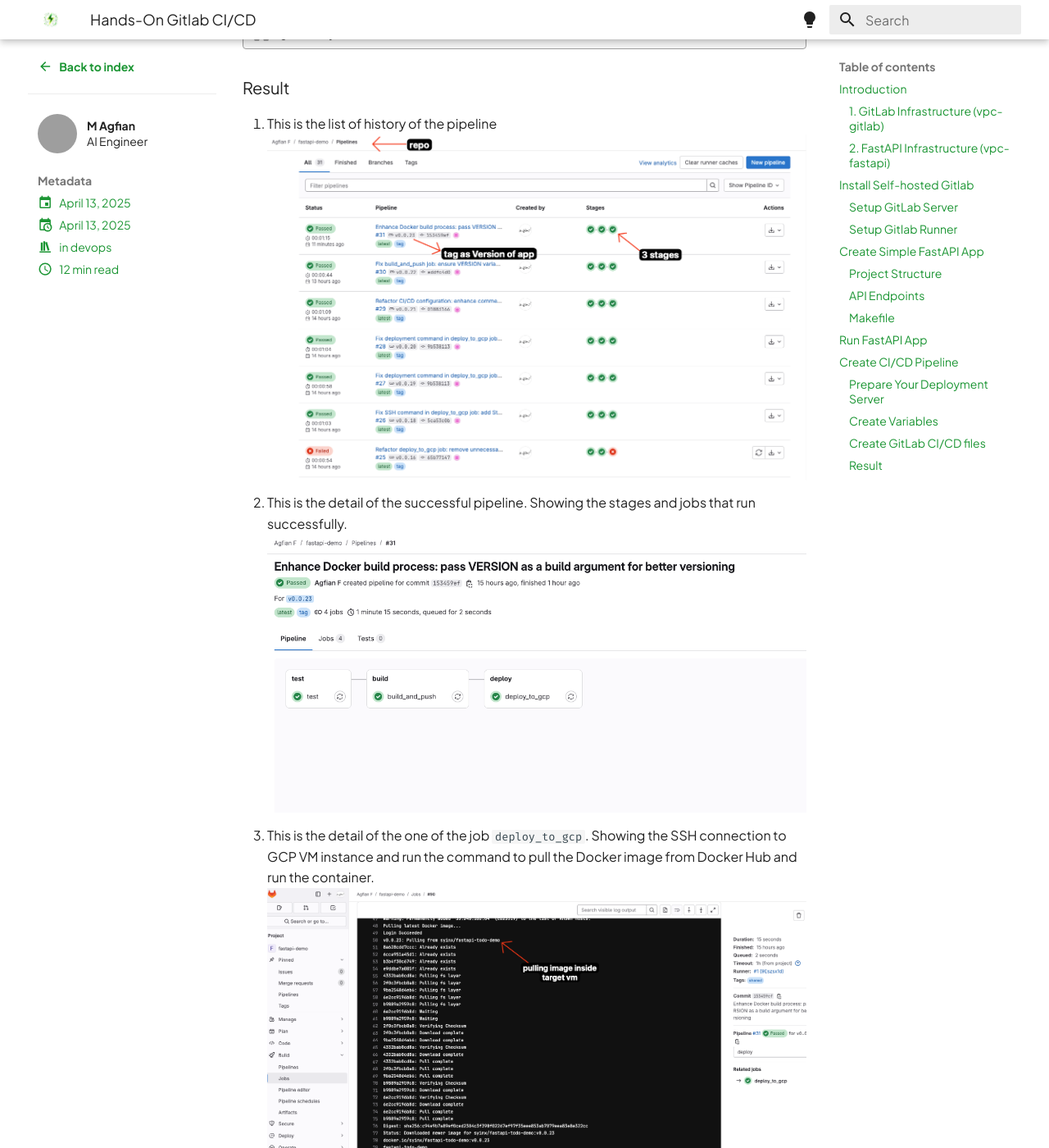
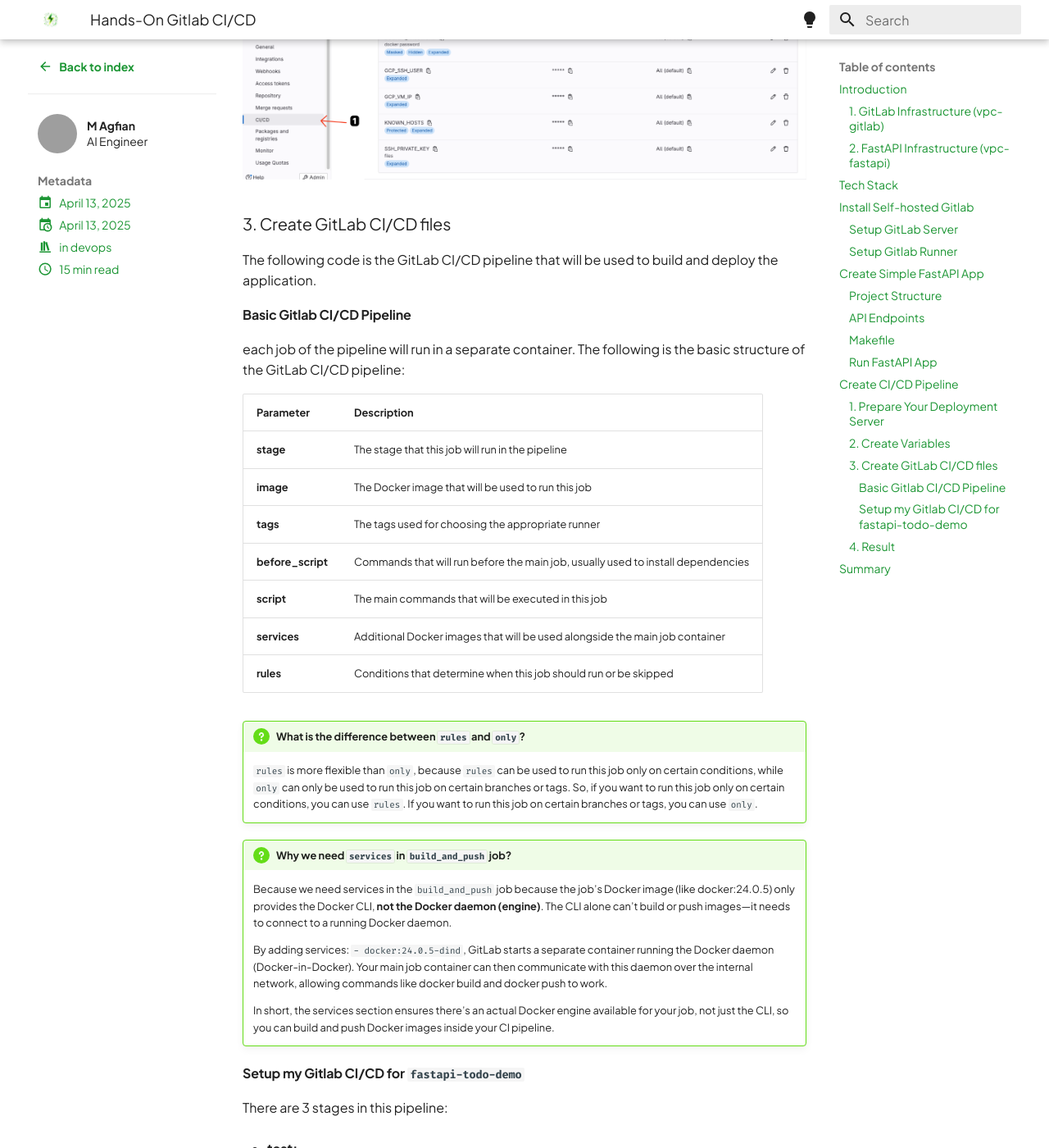
Before and after one commit to agfianf/agfianf.github.io, an MkDocs documentation site: the page built from docs/blog/posts/devops-learning/018-gitlab-cicd.md, in a window 1280 px wide and 1400 px high, scrolled down 11102 px. Shown: the whole window at 82% size. Built offline with MkDocs 1.6.1 and Material for MkDocs 9.7.7, drawn with Linux system fonts in a browser that asks for light colours; comment, search, counter and statistics services are not loaded; some of the changed text lies outside the part shown; grey boxes are pictures that could not be loaded.

Commit message:
feat: add images and update documentation for GitLab CI/CD setup in project 18

````diff
--- a/docs/blog/posts/devops-learning/018-gitlab-cicd.md
+++ b/docs/blog/posts/devops-learning/018-gitlab-cicd.md
@@ -23,26 +23,30 @@
 
 # Hands-On Gitlab CI/CD
 
-Hi! Today i will hands-on for implementing gitlab CI/CD. First i will try to **install self-hosted gitlab server**. Second, i will **create simple fastapi-app** and that deployed instance here. All instances will be deployed on GCP and will be managed using Terraform. Last, i will **create CI/CD pipeline** to deploy fastapi-app to GCP using gitlab ci/cd.
+Hi there! Today, I will demonstrate a hands-on implementation of GitLab CI/CD. This might be a bit overkill as I will also install a GitLab server. First, i will to **install self-hosted gitlab server**. Second, i will **create simple fastapi-app** and that deployed instance here. All instances will be deployed on GCP and will be managed using Terraform. Last, i will **create CI/CD pipeline** to deploy fastapi-app to GCP using gitlab ci/cd.
 
 <!-- more -->
 
-## Introduction
+
+## {==Introduction==}
 ![Infrastructure Overview](../../../assets/devops/project-18/infra-architecture.png)
 The diagram illustrates two separate infrastructures: one for a GitLab server (`vpc-gitlab`) and another for a FastAPI server (`vpc-fastapi`). Both setups are hosted in virtual private clouds (VPCs) with Docker containers, firewalls, and specific port mappings for external access. Here's a breakdown of each:
 
 ### 1. **GitLab Infrastructure (`vpc-gitlab`)**
-This server is designed to host a self-managed GitLab instance, which includes a GitLab server and a GitLab Runner for CI/CD pipelines. It is set up to allow external access through specific ports.
+This server is designed to host a self-managed GitLab instance, which includes a GitLab server and a GitLab Runner for CI/CD pipelines. It is configured to allow external access through specific ports.
 
 - **Components:**
-    - **GitLab Server (`vm-gitlab-server`):**
-        - Runs a GitLab Server instance inside a Docker container (`gitlab/gitlab-ce:latest`).
-        - Runs a Gitlab Runner using systemd service and uses Docker as the executor for GitLab Runner, which handles CI/CD pipelines.
+    - **Gitlab Server (`vm-gitlab-server`):**
+        - Runs a Gitlab Server instance inside a Docker container (`gitlab/gitlab-ce:latest`).
+        - Runs a Gitlab Runner using systemd service and uses Docker as the executor for Gitlab Runner, which handles CI/CD pipelines.
         - Exposes two services:
             - **HTTP:** Port 80 internally, mapped to external port 80.
             - **SSH:**
                 - Port 22 internally, mapped to external port 22 for `ssh-git`
                 - Port 2222 for `ssh-os` so that the server can be accessed via SSH.
+        !!! question "Why use port 2222 as `ssh-os`?"
+            Port 2222 is used to **avoid conflict** with the default SSH port (22) used by the GitLab server. This allows for separate access for Git operations and server management. So, the user will be more naturally to git clone using ssh gitlab without additional port specification.
+
     - **Firewall (`gitlab-firewall`):**
         - Sits between the GitLab server and external access.
         - Filters traffic to ensure only allowed ports (80, 22, 2222) are accessible.
@@ -84,18 +88,29 @@
     - External users interact with the FastAPI application via `http://35.240.162.64:80`.
     - Admins can access the server via SSH on port 22 for maintenance.
 
+## {==Tech Stack==}
+| Technology | Purpose |
+|------------|---------|
+| **GitLab CI/CD** | For continuous integration and deployment |
+| **GCP** | Google Cloud Platform for hosting the infrastructure |
+| **Terraform** | For infrastructure as code (IaC) to provision and manage resources |
+| **Docker** | For containerization of applications |
+| **FastAPI** | For building the web application |
+| **Python** | Programming language for the FastAPI application |
+| **Makefile** | For build and test commands |
 
-## Install Self-hosted Gitlab
+
+## {==Install Self-hosted Gitlab==}
 !!! warning "Warning"
     if you directly use gitlab.com, you can skip this section.
 
-In this section, I will install self-hosted GitLab CI/CD. I will use GCP as the cloud provider and Terraform to manage the infrastructure. I will use the following resources:
+In this section, I will install self-hosted GitLab CI/CD. I will use GCP as the cloud provider and Terraform to manage the infrastructure. I used terraform to spin up:
 
 - 1x GCP VM instance `e2-standard-2` (used as GitLab server and GitLab runner)
 - 1x VPC network
 - 1x subnet
-- 1x firewall rule
-- 1x static IP address
+- 1x firewall rule (allowing port 80, 22, and 2222)
+- 1x static IP address: so i could find my gitlab server easily
 
 The code for terraform can be found [:fontawesome-brands-square-github: provisioning gitlab-server](https://github.com/agfianf/terraform-tutorial/tree/main/projects/003-self-hosted-gitlab).
 
@@ -197,18 +212,33 @@
 after installing GitLab server, and got root password:
 
 
-- create user gitlab-admin
+- **Create user gitlab-admin**
     ![GitLab Create User](../../../assets/devops/project-18/gitlab-installation-user.png)
 
-- create project fastapi-app
+- **Create project fastapi-app**
     ![GitLab Create Project](../../../assets/devops/project-18/gitlab-repostory.png)
 
 ### Setup Gitlab Runner
 
-- create GitLab runner
+- **Create GitLab runner [on Gitlab UI]**
     ![GitLab Create Runner](../../../assets/devops/project-18/gitlab-runner.png)
 
-- register GitLab runner
+- **Register GitLab runner [on FastAPI Server]**
+
+    First, we need to install gitlab runner on the FastAPI server. You can use the following command to install GitLab runner:
+    ```bash title="Install GitLab Runner" linenums="1"
+    curl -L "https://packages.gitlab.com/install/repositories/runner/gitlab-runner/script.deb.sh" | sudo bash
+
+    # Instal GitLab Runner
+    sudo apt-get install gitlab-runner
+    ```
+
+    Then, register the GitLab runner using the token that you got from the GitLab UI. You can use the following command to register the GitLab runner:
+    ```bash title="Register GitLab Runner" linenums="1"
+    gitlab-runner register  --url http://35.198.250.23  --token glrt-t3_9Eszsx1d-wxea45gpTtc
+    ```
+
+    Then, we check the configuration of the GitLab runner. You can use the following command to check the configuration:
     ```bash title="Register GitLab Runner" linenums="1"
     muhammadagfian96@gitlab-server:~$ cat /home/muhammadagfian96/.gitlab-runner/config.toml
     concurrent = 1
@@ -243,7 +273,8 @@
         shm_size = 0
         network_mtu = 0
     ```
-- create systemd service
+
+- **Create systemd service**
     ```bash title="systemd service" linenums="1"
     sudo nano /etc/systemd/system/gitlab-runner-custom.service
     ```
@@ -273,8 +304,8 @@
     ![GitLab Runner Status](../../../assets/devops/project-18/gitlab-runner-status.png)
 
 
-## Create Simple FastAPI App
-This is a simple fastapi app that will be deployed to GCP. This fullcode [:fontawesome-brands-square-github: fastapi-todo-demo](https://github.com/agfianf/fastapi-todo-demo)
+## {==Create Simple FastAPI App==}
+This is a simple FastAPI app that will be deployed to GCP. This full code [:fontawesome-brands-square-github: fastapi-todo-demo](https://github.com/agfianf/fastapi-todo-demo)
 
 ### Project Structure
 
@@ -294,63 +325,76 @@
 
 ### API Endpoints
 
-- `GET /` - Root will redirect to the API documentation `/docs`
-- `GET /hostname` - Get the hostname of the server
-- `POST /todos` - Create a new todo
-- `GET /todos` - List all todos
-- `GET /todos/{todo_id}` - Get a specific todo
-- `PUT /todos/{todo_id}` - Update a todo
-- `DELETE /todos/{todo_id}` - Delete a todo
+| Endpoint | Method | Description |
+|----------|--------|-------------|
+| `/` | GET | Root will redirect to the API documentation `/docs` |
+| `/hostname` | GET | Get the hostname of the server |
+| `/todos` | POST | Create a new todo |
+| `/todos` | GET | List all todos |
+| `/todos/{todo_id}` | GET | Get a specific todo |
+| `/todos/{todo_id}` | PUT | Update a todo |
+| `/todos/{todo_id}` | DELETE | Delete a todo |
 
 ### Makefile
 the Makefile is used to build and test the application. The following are the commands that can be run using the Makefile:
-```makefile title="Makefile" linenums="1"
 
-...
-# Run tests
-test:
-	uv run pytest
+??? quote "Makefile"
 
-# Build the Docker image
-build:
-	docker build --build-arg VERSION=$(VERSION) -t $(IMAGE_NAME):$(VERSION) .
+    ```makefile title="Makefile" linenums="1"
 
-# Login to Docker registry
-docker-login:
-	@echo "Logging in to Docker registry..."
-	@echo "Username is $(DOCKER_USERNAME) and registry is $(DOCKER_REGISTRY)";
-	@if [ -z "$(DOCKER_PASSWORD)" ]; then \
-		echo "DOCKER_PASSWORD is not set. Please set it in your environment or .env file."; \
-		docker login $(DOCKER_REGISTRY) -u $(DOCKER_USERNAME); \
-	else \
-		echo "$(DOCKER_PASSWORD)" | docker login $(DOCKER_REGISTRY) -u $(DOCKER_USERNAME) --password-stdin; \
-	fi
+    ...
+    # Run tests
+    test:
+        uv run pytest
 
-# Tag and push the Docker image to registry
-docker-push: docker-login build
-	docker tag $(IMAGE_NAME):$(VERSION) $(DOCKER_REGISTRY)/$(DOCKER_USERNAME)/$(IMAGE_NAME):$(VERSION)
-	docker push $(DOCKER_REGISTRY)/$(DOCKER_USERNAME)/$(IMAGE_NAME):$(VERSION)
-...
-```
+    # Build the Docker image
+    build:
+        docker build --build-arg VERSION=$(VERSION) -t $(IMAGE_NAME):$(VERSION) .
+
+    # Login to Docker registry
+    docker-login:
+        @echo "Logging in to Docker registry..."
+        @echo "Username is $(DOCKER_USERNAME) and registry is $(DOCKER_REGISTRY)";
+        @if [ -z "$(DOCKER_PASSWORD)" ]; then \
+            echo "DOCKER_PASSWORD is not set. Please set it in your environment or .env file."; \
+            docker login $(DOCKER_REGISTRY) -u $(DOCKER_USERNAME); \
+        else \
+            echo "$(DOCKER_PASSWORD)" | docker login $(DOCKER_REGISTRY) -u $(DOCKER_USERNAME) --password-stdin; \
+        fi
+
+    # Tag and push the Docker image to registry
+    docker-push: docker-login build
+        docker tag $(IMAGE_NAME):$(VERSION) $(DOCKER_REGISTRY)/$(DOCKER_USERNAME)/$(IMAGE_NAME):$(VERSION)
+        docker push $(DOCKER_REGISTRY)/$(DOCKER_USERNAME)/$(IMAGE_NAME):$(VERSION)
+    ...
+    ```
 
 example to build and push the Docker image to Docker Hub:
-```bash title="Build and Push Docker Image" linenums="1"
-make docker-login
-make build
-make docker-push
-```
 
-## Run FastAPI App
+??? quote "Command to build and push Docker image using Makefile"
+
+    ```bash title="Build and Push Docker Image" linenums="1"
+    make docker-login
+    make build
+    make docker-push
+    ```
+
+### Run FastAPI App
 This is Todo API - Swagger UI:
 ![FastAPI App](../../../assets/devops/project-18/fastapi-todo.png)
 
 
-## Create CI/CD Pipeline
+## {==Create CI/CD Pipeline==}
 
 
-### Prepare Your Deployment Server
+### 1. Prepare Your Deployment Server
 
-The following code is the startup script that will be used to install Docker and docker-compose on the GCP VM instance. It will be executed when the VM instance is created. The script will install Docker and docker-compose only and test the Docker installation by running a hello-world container.
+Since we are _already using terraform to provision the deployment server_, this is already prepared in the `startup_fastapi.sh` script. This script will be executed when the VM instance is created. The script will **install Docker and docker-compose** on the VM instance and run the FastAPI application using Docker.
+
+!!! question "Why do we need to install Docker?"
+    Because we will ssh to this server and run the Docker container using SSH. So we need to install Docker on this server. it will make our deployment easier.
+
+    docker-compose is optional.
 
 ??? quote "startup_fastapi.sh"
 
@@ -398,28 +442,54 @@
     ```
 
 
-### Create Variables
+### 2. Create Variables
 Go to your GitLab project, and then go to `Settings > CI/CD > Variables` and create the following variables:
 ![GitLab CI/CD Variables](../../../assets/devops/project-18/cicd-variable.png)
 
-### Create GitLab CI/CD files
+### 3. Create GitLab CI/CD files
 The following code is the GitLab CI/CD pipeline that will be used to build and deploy the application.
+
+#### Basic Gitlab CI/CD Pipeline
+
+each job of the pipeline will run in a separate container. The following is the basic structure of the GitLab CI/CD pipeline:
+
+| Parameter | Description |
+|-----------|-------------|
+| **stage** | The stage that this job will run in the pipeline |
+| **image** | The Docker image that will be used to run this job |
+| **tags** | The tags used for choosing the appropriate runner |
+| **before_script** | Commands that will run before the main job, usually used to install dependencies |
+| **script** | The main commands that will be executed in this job |
+| **services** | Additional Docker images that will be used alongside the main job container |
+| **rules** | Conditions that determine when this job should run or be skipped |
+
+!!! question "What is the difference between `rules` and `only`?"
+    `rules` is more flexible than `only`, because `rules` can be used to run this job only on certain conditions, while `only` can only be used to run this job on certain branches or tags. So, if you want to run this job only on certain conditions, you can use `rules`. If you want to run this job on certain branches or tags, you can use `only`.
+
+!!! question "Why we need `services` in `build_and_push` job?"
+    Because we need services in the `build_and_push` job because the job’s Docker image (like docker:24.0.5) only provides the Docker CLI, **not the Docker daemon (engine)**. The CLI alone can’t build or push images—it needs to connect to a running Docker daemon.
+
+    By adding services: `- docker:24.0.5-dind`, GitLab starts a separate container running the Docker daemon (Docker-in-Docker). Your main job container can then communicate with this daemon over the internal network, allowing commands like docker build and docker push to work.
+
+    In short, the services section ensures there’s an actual Docker engine available for your job, not just the CLI, so you can build and push Docker images inside your CI pipeline.
+
+#### Setup my Gitlab CI/CD for `fastapi-todo-demo`
 
 There are 3 stages in this pipeline:
 
 - **test:**
 
-    Test it will triggered when there is a merge request or tags with the name of `v*.*.*`.
+    Test it will be **triggered when there is a merge request or tags** with the name of `v*.*.*`.
     this stage will run by installing the depedency using `uv sync` and run the test using `make test`
 
 - **build:**
 
-    Build the application and create a Docker image triggered when only tags with the name of `v*.*.*`.
+    Build the application and create a Docker image **triggered when only tags** with the name of `v*.*.*`.
     This stage will install make and build the Docker image using `make build` and push the Docker image to Docker Hub using `make docker-push`.
 
 - **deploy:**
 
-    Deploy the Docker image to GCP VM instance triggered when only tags with the name of `v*.*.*`.
+    Deploy the Docker image to GCP VM instance **triggered when only tags** with the name of `v*.*.*`.
     This stage will install SSH client and SSH to GCP VM instance using `ssh` command. Then will ssh to GCP VM instance and login to Docker Hub using `docker login` and pull the Docker image from Docker Hub using `docker pull`. After that, it will stop and remove the old container and run the new container using `docker run`.
 
 
@@ -429,107 +499,115 @@
 
     ```yaml title=".gitlab-ci.yml" linenums="1"
     stages:
-    - test    # stage pengujian code
-    - build   # stage build and push image Docker to registry
-    - deploy  # stage deployment to GCP VM
+        - test    # stage pengujian code
+        - build   # stage build and push image Docker to registry
+        - deploy  # stage deployment to GCP VM
 
     variables:
-    IMAGE_NAME: fastapi-todo-demo
-    DOCKER_USERNAME: syinx # better to use gitlab-ci variable
-    DOCKER_IMAGE: docker.io/$DOCKER_USERNAME/$IMAGE_NAME
-    DOCKER_REGISTRY: docker.io
-    APP_PORT: 8000
+        IMAGE_NAME: fastapi-todo-demo
+        DOCKER_USERNAME: syinx # better to use gitlab-ci variable
+        DOCKER_IMAGE: docker.io/$DOCKER_USERNAME/$IMAGE_NAME
+        DOCKER_REGISTRY: docker.io
+        APP_PORT: 8000
 
     # Job untuk test
     test:
-    stage: test
-    image: python:3.12
-    tags:
-        - shared
-    script:
-        - VERSION="${CI_COMMIT_TAG:-latest}"  # Menentukan versi, default: latest
-        - echo "Version=$VERSION"
-        - pip install uv  # Meng-install dependency yang diperlukan
-        - uv sync --all-groups --all-extras  # Sinkronisasi dependensi
-        - ls -la  # Menampilkan daftar file untuk debugging
-        - make test  # Menjalankan unit test
-    rules:
-        - if: '$CI_PIPELINE_SOURCE == "merge_request_event"'
-        when: always
-        - if: '$CI_COMMIT_TAG =~ /^v[0-9]+\.[0-9]+\.[0-9]+$/'
-        when: always
-        - when: never
+        stage: test
+        image: python:3.12
+        tags:
+            - shared
+        script:
+            - VERSION="${CI_COMMIT_TAG:-latest}"  # Menentukan versi, default: latest
+            - echo "Version=$VERSION"
+            - pip install uv  # Meng-install dependency yang diperlukan
+            - uv sync --all-groups --all-extras  # Sinkronisasi dependensi
+            - ls -la  # Menampilkan daftar file untuk debugging
+            - make test  # Menjalankan unit test
+        rules:
+            - if: '$CI_PIPELINE_SOURCE == "merge_request_event"'
+            when: always
+            - if: '$CI_COMMIT_TAG =~ /^v[0-9]+\.[0-9]+\.[0-9]+$/'
+            when: always
+            - when: never
 
     # Job untuk build dan push Docker image
     build_and_push:
-    stage: build
-    image: docker:24.0.5
-    tags:
-        - shared
-    services:
-        - docker::24.0.5-dind
-    variables:
-        DOCKER_TLS_CERTDIR: "/certs"
-    before_script:
-        - echo "$DOCKER_PASSWORD" | docker login --username $DOCKER_USERNAME --password-stdin
-    script:
-        - apk add --no-cache make  # Meng-install make jika belum terinstall
-        - docker --version  # Mengecek versi docker
-        - VERSION="${CI_COMMIT_TAG:-latest}"  # Tentukan versi image
-        - export VERSION=$VERSION
-        - echo "Version=$VERSION"
-        - make build  # Membangun image Docker
-        - make docker-push  # Push image ke registry
-    rules:
-        - if: '$CI_COMMIT_TAG =~ /^v[0-9]+\.[0-9]+\.[0-9]+$/'
-        when: always
-        - when: never
+        stage: build
+        image: docker:24.0.5
+        tags:
+            - shared
+        services:
+            - docker::24.0.5-dind
+        variables:
+            DOCKER_TLS_CERTDIR: "/certs"
+        before_script:
+            - echo "$DOCKER_PASSWORD" | docker login --username $DOCKER_USERNAME --password-stdin
+        script:
+            - apk add --no-cache make  # Meng-install make jika belum terinstall
+            - docker --version  # Mengecek versi docker
+            - VERSION="${CI_COMMIT_TAG:-latest}"  # Tentukan versi image
+            - export VERSION=$VERSION
+            - echo "Version=$VERSION"
+            - make build  # Membangun image Docker
+            - make docker-push  # Push image ke registry
+        rules:
+            - if: '$CI_COMMIT_TAG =~ /^v[0-9]+\.[0-9]+\.[0-9]+$/'
+            when: always
+            - when: never
 
     # Job untuk deploy ke VM GCP
     deploy_to_gcp:
-    stage: deploy
-    image: alpine:latest
-    tags:
-        - shared
-    before_script:
-        - apk update && apk add openssh-client  # Meng-install SSH client
-        - echo "Memulai SSH agent untuk koneksi secure"
-        - eval $(ssh-agent -s)  # Inisiasi SSH agent
-        - mkdir -p ~/.ssh
-        - chmod 700 ~/.ssh
-        - echo "$SSH_PRIVATE_KEY" > ~/.ssh/id_rsa  # Menyimpan private key untuk autentikasi
-        - chmod 600 ~/.ssh/id_rsa
-        - echo "$KNOWN_HOSTS" >> ~/.ssh/known_hosts  # Menambahkan known hosts agar SSH tahu server tepercaya
-        - cat ~/.ssh/known_hosts  # Debug: Tampilkan known hosts
-    script:
-        - VERSION="${CI_COMMIT_TAG:-latest}"
-        - echo "Version=$VERSION"
-        - echo "Mulai deployment ke GCP VM dengan IP=$GCP_VM_IP"
-        # SSH (Secure Shell) digunakan untuk membuat koneksi yang terenkripsi ke VM,
-        # sehingga perintah deployment bisa berjalan dengan aman.
-        - |
-        ssh -i ~/.ssh/id_rsa -o StrictHostKeyChecking=no $GCP_SSH_USER@$GCP_VM_IP "
-            echo 'Pulling latest Docker image...'
-            VERSION='${CI_COMMIT_TAG:-latest}'
-            echo '$DOCKER_PASSWORD' | docker login -u '$DOCKER_USERNAME' --password-stdin
-            docker pull '$DOCKER_IMAGE:$VERSION'
-            docker stop '$IMAGE_NAME' || true
-            docker rm '$IMAGE_NAME' || true
-            docker run -d --name '$IMAGE_NAME' -p 80:'$APP_PORT' '$DOCKER_IMAGE:$VERSION'
-            echo 'Deployment selesai di VM http://$GCP_VM_IP:80'
-        "
-        - echo "Deployment selesai."
-    rules:
-        - if: '$CI_COMMIT_TAG =~ /^v[0-9]+\.[0-9]+\.[0-9]+$/'
-        when: always
-        - when: never
+        stage: deploy
+        image: alpine:latest
+        tags:
+            - shared
+        before_script:
+            - apk update && apk add openssh-client  # Meng-install SSH client
+            - echo "Memulai SSH agent untuk koneksi secure"
+            - eval $(ssh-agent -s)  # Inisiasi SSH agent
+            - mkdir -p ~/.ssh
+            - chmod 700 ~/.ssh
+            - echo "$SSH_PRIVATE_KEY" > ~/.ssh/id_rsa  # Menyimpan private key untuk autentikasi
+            - chmod 600 ~/.ssh/id_rsa
+            - echo "$KNOWN_HOSTS" >> ~/.ssh/known_hosts  # Menambahkan known hosts agar SSH tahu server tepercaya
+            - cat ~/.ssh/known_hosts  # Debug: Tampilkan known hosts
+        script:
+            - VERSION="${CI_COMMIT_TAG:-latest}"
+            - echo "Version=$VERSION"
+            - echo "Mulai deployment ke GCP VM dengan IP=$GCP_VM_IP"
+            # SSH (Secure Shell) digunakan untuk membuat koneksi yang terenkripsi ke VM,
+            # sehingga perintah deployment bisa berjalan dengan aman.
+            - |
+            ssh -i ~/.ssh/id_rsa -o StrictHostKeyChecking=no $GCP_SSH_USER@$GCP_VM_IP "
+                echo 'Pulling latest Docker image...'
+                VERSION='${CI_COMMIT_TAG:-latest}'
+                echo '$DOCKER_PASSWORD' | docker login -u '$DOCKER_USERNAME' --password-stdin
+                docker pull '$DOCKER_IMAGE:$VERSION'
+                docker stop '$IMAGE_NAME' || true
+                docker rm '$IMAGE_NAME' || true
+                docker run -d --name '$IMAGE_NAME' -p 80:'$APP_PORT' '$DOCKER_IMAGE:$VERSION'
+                echo 'Deployment selesai di VM http://$GCP_VM_IP:80'
+            "
+            - echo "Deployment selesai."
+        rules:
+            - if: '$CI_COMMIT_TAG =~ /^v[0-9]+\.[0-9]+\.[0-9]+$/'
+            when: always
+            - when: never
     ```
 
 
-### Result
+### 4. Result
 1. This is the list of history of the pipeline
     ![GitLab CI/CD Pipeline List](../../../assets/devops/project-18/list-pipelines.png)
 2. This is the detail of the successful pipeline. Showing the stages and jobs that run successfully.
     ![GitLab CI/CD Pipeline Detail](../../../assets/devops/project-18/pipelines-success.png)
 3. This is the detail of the one of the job `deploy_to_gcp`. Showing the SSH connection to GCP VM instance and run the command to pull the Docker image from Docker Hub and run the container.
     ![GitLab CI/CD Pipeline Detail](../../../assets/devops/project-18/pipelines-details-deploy.png)
+4. This is result that version api `v0.0.23` is deployed same as the tag on gitlab
+    ![FastAPI App](../../../assets/devops/project-18/deployed-app.png)
+
+## {==Summary==}
+
+In this tutorial, I have shown you how to create a CI/CD pipeline using GitLab CI/CD. I have also shown you how to create a simple FastAPI application and deploy it to GCP VM instance using Docker. I have also shown you how to create a self-hosted GitLab server and GitLab runner using Docker. I hope this tutorial is useful for you. Thank you for reading!
+
+That’s my DevOps adventure! Try it out, tweak it, or tell me about your setup in the comments. What’s next, Kubernetes? Stay tuned!
````
Also changed, not shown: docs/assets/devops/project-18/deployed-app.png (added), docs/assets/devops/project-18/gitlab-tags-creation.png (added), docs/assets/devops/project-18/gitlab-tags-list.png (added).
